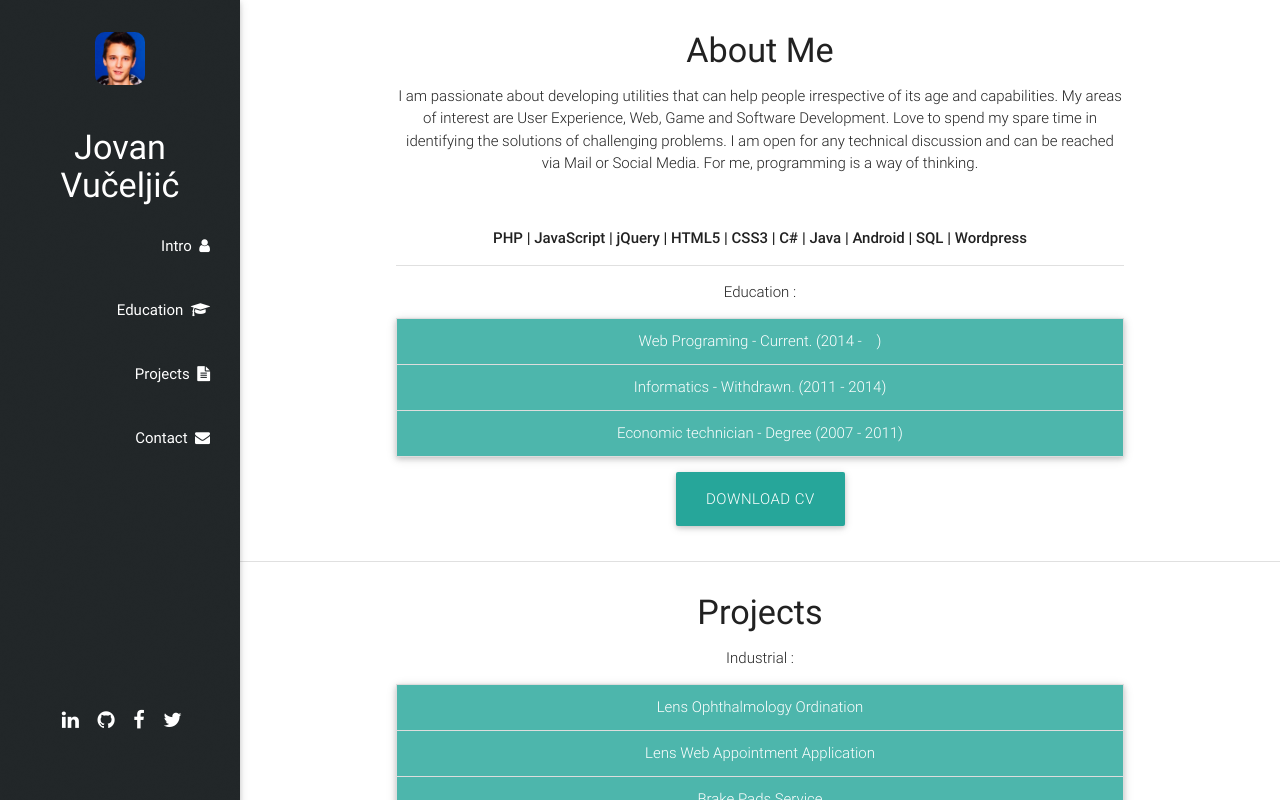
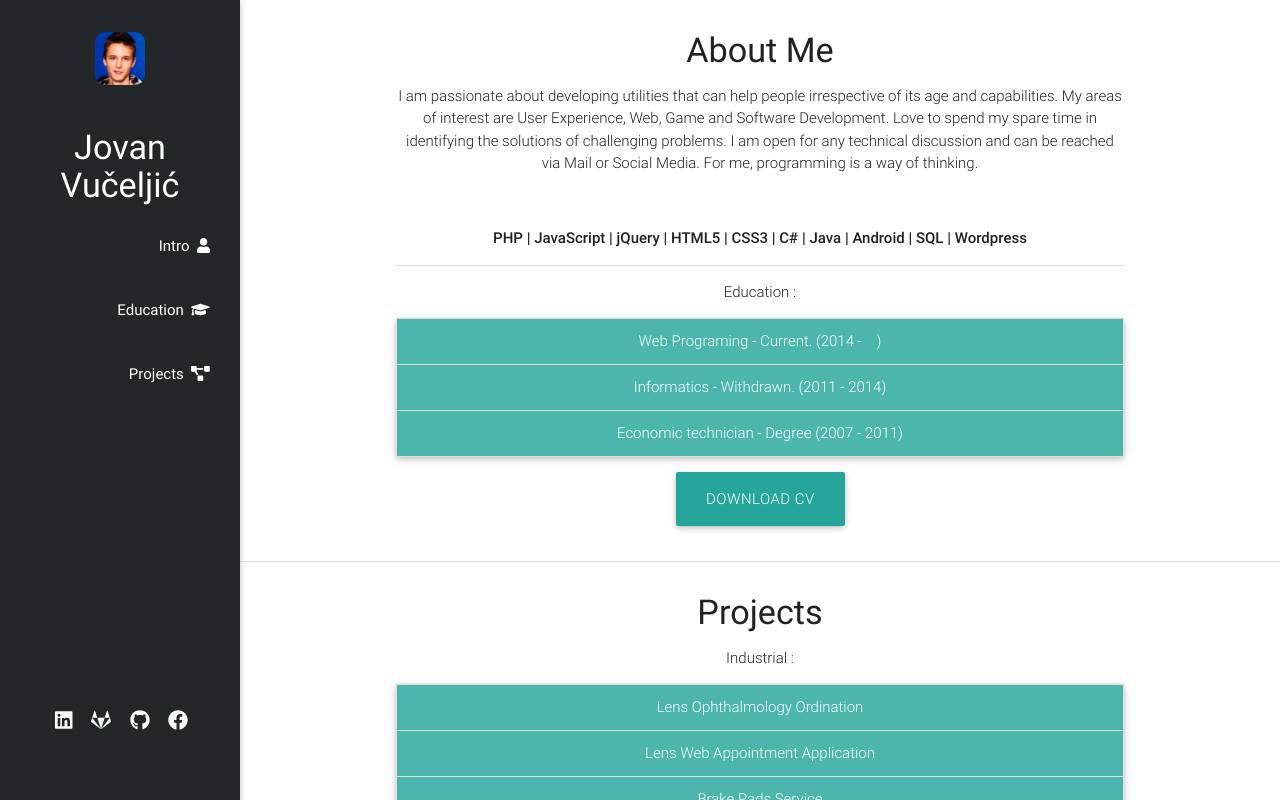
Before and after one commit to JovanVuceljic/portfolio, a plain HTML site: page index.html in a window 1280 px wide. Shown: the top 800 px of the page. Drawn offline with Linux system fonts and the light colour scheme.

Commit message:
[Update] added new version of font awesome - handled console error

```diff
--- a/index.html
+++ b/index.html
@@ -1,8 +1,9 @@
 <!DOCTYPE html>
 <html lang="en">
+
 <head>
-      <meta http-equiv="Content-Type" content="text/html; charset=UTF-8"/>
-      <meta name="viewport" content="width=device-width, initial-scale=1, maximum-scale=1.0, user-scalable=no"/>
+  <meta http-equiv="Content-Type" content="text/html; charset=UTF-8" />
+  <meta name="viewport" content="width=device-width, initial-scale=1, maximum-scale=1.0, user-scalable=no" />
   <meta charset="utf-8">
   <meta http-equiv="X-UA-Compatible" content="IE=edge">
   <meta name="description" content="Jovan Vuceljic Portfolio">
@@ -12,10 +13,12 @@
   <!-- CSS  -->
   <link rel="icon" href="images/favicon.ico" type="image/x-icon">
   <link rel="stylesheet" href="https://fonts.googleapis.com/icon?family=Material+Icons">
-      <link rel="stylesheet" href="https://cdnjs.cloudflare.com/ajax/libs/font-awesome/4.4.0/css/font-awesome.min.css">
-      <link rel="stylesheet" href="css/materialize.min.css" type="text/css" media="screen,projection"/>
-      <link href="css/scrollbar.css" type="text/css" rel="stylesheet" media="screen,projection"/>
-      <link rel="stylesheet" href="css/style.css" type="text/css" media="screen,projection"/>
+  <!-- <link rel="stylesheet" href="https://cdnjs.cloudflare.com/ajax/libs/font-awesome/4.4.0/css/font-awesome.min.css"> -->
+  <link rel="stylesheet" href="https://cdnjs.cloudflare.com/ajax/libs/font-awesome/5.10.2/css/all.css">
+  <link rel="stylesheet" href="css/materialize.min.css" type="text/css" media="screen,projection" />
+  <link href="css/scrollbar.css" type="text/css" rel="stylesheet" media="screen,projection" />
+  <link rel="stylesheet" href="css/style.css" type="text/css" media="screen,projection" />
+  <script defer src="https://use.fontawesome.com/releases/v5.10.2/js/all.js"></script>
 </head>
 
 <body>
@@ -27,23 +30,31 @@
       <ul id="nav-mobile" class="side-nav fixed side-bar white-text">
         <li class="logo">
           <a id="logo-container" href="index.html" class="brand-logo white-text">
-                <object id="front-page-logo" type="image/jpg" width="50px" style="border-radius:10px;" data="images/coja.png">Your browser does not support SVG</object>
+            <object id="front-page-logo" type="image/jpg" width="50px" style="border-radius:10px;"
+              data="images/coja.png">Your browser does not support SVG</object>
             <h4>Jovan Vučeljić</h4>
             <!-- <h6>Developer</h6> -->
           </a>
         </li><br><br>
 
-            <li class="side-link"><a class="white-text" href="#" link="#introduction">Intro&nbsp;&nbsp;<i link="#projects" class="fa fa-user"></i></a></li>
-            <li class="side-link"><a class="white-text" href="#" link="#publications">Education&nbsp;&nbsp;<i link="#publications" class="fa fa-graduation-cap"></i></a></li>
-            <li class="side-link"><a class="white-text" href="#" link="#projects">Projects&nbsp;&nbsp;<i link="#projects" class="fa fa-file-text"></i></a></li>
-            <li class="side-link"><a class="white-text" href="#" link="#contact">Contact&nbsp;&nbsp;<i link="#contact" class="fa fa-envelope"></i></a></li>
+        <li class="side-link"><a class="white-text" href="#" link="#introduction">Intro&nbsp;&nbsp;<i class="fa fa-user"></i></a></li>
+        <li class="side-link"><a class="white-text" href="#" link="#publications">Education&nbsp;&nbsp;<i
+              link="#publications" class="fa fa-graduation-cap"></i></a></li>
+        <li class="side-link"><a class="white-text" href="#" link="#projects">Projects&nbsp;&nbsp;<i link="#projects"
+              class="fa fa-project-diagram"></i></a></li>
+        <!-- <li class="side-link"><a class="white-text" href="#" link="#contact">Contact&nbsp;&nbsp;<i link="#contact"
+              class="fa fa-envelope"></i></a></li> -->
 
         <li class="side-link-footer center">
           &nbsp;&nbsp;&nbsp;&nbsp;
-              <a href="https://www.linkedin.com/in/jovan-vuceljic/" target="_blank"><i class="fa fa-linkedin fa-lg"></i></a>&nbsp;&nbsp;&nbsp;&nbsp;
-              <a href="https://gitlab.com/jovanvuceljic" target="_blank"><i class="fa fa-github fa-lg"></i></a>&nbsp;&nbsp;&nbsp;&nbsp;
-              <a href="http://facebook.com/coja1992" target="_blank" ><i class="fa fa-facebook fa-lg"></i></a>&nbsp;&nbsp;&nbsp;&nbsp;
-              <a href="https://twitter.com/coja1992" target="_blank"><i class="fa fa-twitter fa-lg"></i></a>&nbsp;&nbsp;&nbsp;&nbsp;
+          <a href="https://www.linkedin.com/in/jovan-vuceljic/" target="_blank"><i
+              class="fab fa-linkedin fa-lg"></i></a>&nbsp;&nbsp;&nbsp;&nbsp;
+          <a href="https://gitlab.com/jovanvuceljic" target="_blank"><i
+              class="fab fa-gitlab fa-lg"></i></a>&nbsp;&nbsp;&nbsp;&nbsp;
+          <a href="https://github.com/JovanVuceljic" target="_blank"><i
+              class="fab fa-github fa-lg"></i></a>&nbsp;&nbsp;&nbsp;&nbsp;
+          <a href="http://facebook.com/coja1992" target="_blank"><i
+              class="fab fa-facebook fa-lg"></i></a>&nbsp;&nbsp;&nbsp;&nbsp;
 
         </li>
       </ul>
@@ -56,32 +67,50 @@
           <div class="col s12 light center header">
             <div id="about" class="sub-section">
               <h4 class="header center-on-small-only">About Me</h4>
-                  <p>I am passionate about developing utilities that can help people irrespective of its age and capabilities. My areas of interest are User Experience, Web, Game and Software Development. Love to spend my spare time in identifying the solutions of challenging problems. I am open for any technical discussion and can be reached via Mail or Social Media. For me, programming is a way of thinking.
+              <p>I am passionate about developing utilities that can help people irrespective of its age and
+                capabilities. My areas of interest are User Experience, Web, Game and Software Development. Love to
+                spend my spare time in identifying the solutions of challenging problems. I am open for any technical
+                discussion and can be reached via Mail or Social Media. For me, programming is a way of thinking.
               </p>
-                  <br/>
-                   <p><strong> PHP | JavaScript | jQuery | HTML5 | CSS3  | C# | Java | Android | SQL | Wordpress </strong></p>
+              <br />
+              <p><strong> PHP | JavaScript | jQuery | HTML5 | CSS3 | C# | Java | Android | SQL | Wordpress </strong></p>
             </div>
 
             <div class="divider"></div>
 
             <div id="publications" class="sub-section">
-                      <p><strog>Education :</strog></p>
+              <p>
+                <strog>Education :</strog>
+              </p>
               <ul class="collapsible" data-collapsible="accordion">
                 <li>
-                        <div class="collapsible-header waves-effect waves-light teal lighten-2 white-text">Web Programing - Current. (2014 - &nbsp;&nbsp;&nbsp;)</div>
-                        <div class="collapsible-body"><br/><a href="http://www.ict.edu.rs/" target="_blank"><img src="images/ict_logo.png"><p>ICT College of Vocational Studies. Belgrade.</p></a></div>
+                  <div class="collapsible-header waves-effect waves-light teal lighten-2 white-text">Web Programing -
+                    Current. (2014 - &nbsp;&nbsp;&nbsp;)</div>
+                  <div class="collapsible-body"><br /><a href="http://www.ict.edu.rs/" target="_blank"><img
+                        src="images/ict_logo.png">
+                      <p>ICT College of Vocational Studies. Belgrade.</p>
+                    </a></div>
                 </li>
                 <li>
-                        <div class="collapsible-header waves-effect waves-light teal lighten-2 white-text"> Informatics - Withdrawn. (2011 - 2014)</div>
-                        <div class="collapsible-body"><br/><a href="http://www.matf.bg.ac.rs/"  target="_blank"><img src="images/matf_logo.gif"><p>University of Belgrade, Faculty of Mathematics</p></a></div>
+                  <div class="collapsible-header waves-effect waves-light teal lighten-2 white-text"> Informatics -
+                    Withdrawn. (2011 - 2014)</div>
+                  <div class="collapsible-body"><br /><a href="http://www.matf.bg.ac.rs/" target="_blank"><img
+                        src="images/matf_logo.gif">
+                      <p>University of Belgrade, Faculty of Mathematics</p>
+                    </a></div>
                 </li>
                 <li>
-                        <div class="collapsible-header waves-effect waves-light teal lighten-2 white-text">Economic technician - Degree (2007 - 2011)</div>
-                        <div class="collapsible-body"><br/><a href="https://www.petaekonomska.edu.rs/" target="_blank"><img src="images/peta_logo.png"><p>High School of Economics. Belgrade. Serbia.</p></a></div>
+                  <div class="collapsible-header waves-effect waves-light teal lighten-2 white-text">Economic technician
+                    - Degree (2007 - 2011)</div>
+                  <div class="collapsible-body"><br /><a href="https://www.petaekonomska.edu.rs/" target="_blank"><img
+                        src="images/peta_logo.png">
+                      <p>High School of Economics. Belgrade. Serbia.</p>
+                    </a></div>
                 </li>
               </ul>
             </div>
-                  <a id="download-cv" class="waves-effect waves-light btn-large" href="JovanVuceljicEngCV.pdf" target="_blank" >Download CV</a>
+            <a id="download-cv" class="waves-effect waves-light btn-large" href="JovanVuceljicEngCV.pdf"
+              target="_blank">Download CV</a>
           </div>
         </div>
       </div>
@@ -100,25 +129,30 @@
               <p>Industrial :</p>
               <ul class="collapsible" data-collapsible="accordion">
                 <li>
-                      <div class="collapsible-header waves-effect waves-light teal lighten-2 white-text">Lens Ophthalmology Ordination</div>
+                  <div class="collapsible-header waves-effect waves-light teal lighten-2 white-text">Lens Ophthalmology
+                    Ordination</div>
 
                   <div class="collapsible-body">
                     <img class="responsive-img" src="images/lens.jpg">
-                        <p><a href="https://lens.rs/" target="_blank">Website link</a><br/>
+                    <p><a href="https://lens.rs/" target="_blank">Website link</a><br />
                       <a href="https://www.lens.rs/admin/dokumentacija.php" target="_blank">Documentation</a></p>
-                        <p><strong>Used: </strong>HTML/CSS, Bootstrap, JavaScript/jQuery/Ajax, PHP, MYSQL, Font Awesome Icons, Google maps API</p>
+                    <p><strong>Used: </strong>HTML/CSS, Bootstrap, JavaScript/jQuery/Ajax, PHP, MYSQL, Font Awesome
+                      Icons, Google maps API</p>
                   </div>
                 </li>
                 <li>
-                      <div class="collapsible-header waves-effect waves-light teal lighten-2 white-text">Lens Web Appointment Application</div>
+                  <div class="collapsible-header waves-effect waves-light teal lighten-2 white-text">Lens Web
+                    Appointment Application</div>
                   <div class="collapsible-body">
                     <img class="responsive-img" src="images/appointments.jpg">
-                        <p><strong>Used: </strong>HTML/CSS, Bootstrap, JavaScript/jQuery/Ajax, PHP, MYSQL, Font Awesome Icons</p>
+                    <p><strong>Used: </strong>HTML/CSS, Bootstrap, JavaScript/jQuery/Ajax, PHP, MYSQL, Font Awesome
+                      Icons</p>
                     <!-- <p><a href="http://lens.rs/zakazivanja/" target="_blank">Website link</a></p> -->
                   </div>
                 </li>
                 <li>
-                      <div class="collapsible-header waves-effect waves-light teal lighten-2 white-text">Brake Pads Service</div>
+                  <div class="collapsible-header waves-effect waves-light teal lighten-2 white-text">Brake Pads Service
+                  </div>
                   <div class="collapsible-body">
                     <img class="responsive-img" src="images/kocionakljesta.jpg">
                     <p><a href="http://kocionakljesta.rs/" target="_blank">Website link</a></p>
@@ -126,7 +160,8 @@
                   </div>
                 </li>
                 <li>
-                      <div class="collapsible-header waves-effect waves-light teal lighten-2 white-text">Apartments Djeković</div>
+                  <div class="collapsible-header waves-effect waves-light teal lighten-2 white-text">Apartments Djeković
+                  </div>
                   <div class="collapsible-body">
                     <img class="responsive-img" src="images/apartmani.jpg">
                     <p><a href="https://apartmanidjekovic.000webhostapp.com/" target="_blank">Website link</a></p>
@@ -143,9 +178,11 @@
                   <div class="collapsible-header waves-effect waves-light teal lighten-2 white-text">VR Shop</div>
                   <div class="collapsible-body">
                     <img class="responsive-img" src="images/vr.jpg">
-                        <p><a href="https://jovanvuceljic16214.000webhostapp.com/" target="_blank">Website link</a><br/>
-                        <a href="https://jovanvuceljic16214.000webhostapp.com/admin/documentation" target="_blank">Documentation</a></p>
-                        <p><strong>Used: </strong>HTML/CSS, CodeIgniter, Bootstrap, JavaScript/jQuery/Ajax, PHP, MYSQL, Font Awesome Icons, Google maps API</p>
+                    <p><a href="https://jovanvuceljic16214.000webhostapp.com/" target="_blank">Website link</a><br />
+                      <a href="https://jovanvuceljic16214.000webhostapp.com/admin/documentation"
+                        target="_blank">Documentation</a></p>
+                    <p><strong>Used: </strong>HTML/CSS, CodeIgniter, Bootstrap, JavaScript/jQuery/Ajax, PHP, MYSQL, Font
+                      Awesome Icons, Google maps API</p>
                   </div>
                 </li>
 
@@ -156,9 +193,9 @@
       </div>
     </div>
 
-        <div class="divider"></div>
+    <!-- <div class="divider"></div> -->
 
-        <div id="contact" class="section scrollspy">
+    <!-- <div id="contact" class="section scrollspy">
           <div class="container center">
             <div class="row">
               <div class="col s12 light center header">
@@ -187,9 +224,9 @@
               <div class="col s2 pull-s2"></div>
             </div>
           </div>
-        </div>
+        </div> -->
 
-        <div id="contact-success" class="modal">
+    <!-- <div id="contact-success" class="modal">
           <div class="modal-content">
             <h4>Alert</h4>
             <p>Your message has been sent successfully !</p>
@@ -197,7 +234,7 @@
           <div class="modal-footer">
             <a href="#!" class="modal-action modal-close waves-effect teal waves-green lighten-2 btn-flat">Close</a>
           </div>
-        </div>
+        </div> -->
 
 
 
@@ -214,4 +251,5 @@
   <script type="text/javascript" src="js/materialize.min.js"></script>
   <script src="js/init.js"></script>
 </body>
+
 </html>
--- a/js/init.js
+++ b/js/init.js
@@ -1,6 +1,6 @@
 (function($){
   $(function(){
-    console.log("Document is ready !")
+    // console.log("Document is ready !")
 
     $('.button-collapse').sideNav();
 
@@ -10,8 +10,8 @@
         e.preventDefault();
         $(".side-link a").removeClass('active-side-link');
         $(this).addClass('active-side-link');
-
         var elemToScroll = $(e.target).attr('link');
+        if(!$(elemToScroll).offset()) return;
         $('html, body').animate({
             scrollTop: $(elemToScroll).offset().top
         }, 500);
```
Lines whose indentation alone changed are shown as unchanged.
